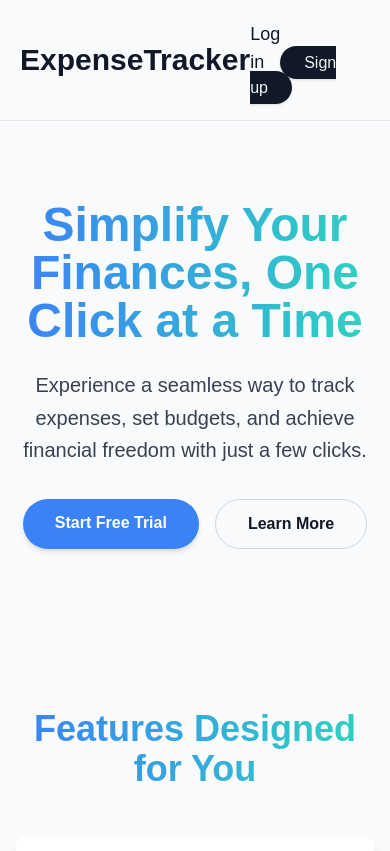
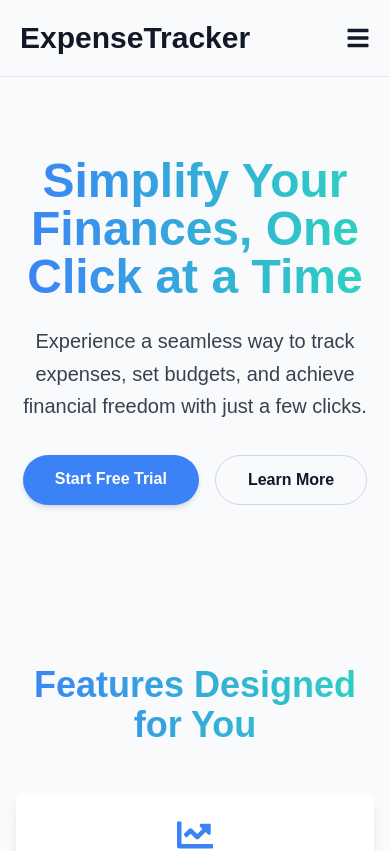
Before and after one commit to sameerkhansf/ExpenseTracker, a Next.js app: page / in a window 390 px wide. Shown: the top 851 px of the page. Built offline with nearby package versions, Linux system fonts and the light colour scheme.

Commit message:
chamged orientation of login and signup buttons

```diff
--- a/src/app/page.tsx
+++ b/src/app/page.tsx
@@ -1,21 +1,25 @@
 "use client";
 
 import Link from "next/link";
-import { FaChartLine, FaWallet, FaLock } from "react-icons/fa";
+import { FaChartLine, FaWallet, FaLock, FaBars, FaTimes } from "react-icons/fa";
 import { motion } from "framer-motion";
+import { useState } from "react";
 
 export default function Home() {
+  const [isMenuOpen, setIsMenuOpen] = useState(false);
+
   return (
     <div className="flex flex-col min-h-screen bg-gray-50 dark:bg-gray-900 text-gray-900 dark:text-gray-100">
       <header className="p-5 bg-transparent border-b border-gray-200 dark:border-gray-800">
-        <nav className="container mx-auto flex justify-between items-center">
+        <nav className="container mx-auto">
+          <div className="flex justify-between items-center">
             <Link
               href="/"
               className="text-3xl font-bold text-gray-900 dark:text-gray-100"
             >
               ExpenseTracker
             </Link>
-          <div className="space-x-4">
+            <div className="hidden md:flex space-x-4">
               <Link
                 href="/auth/login"
                 className="hover:text-gray-600 dark:hover:text-gray-300 text-lg"
@@ -29,6 +33,29 @@ export default function Home() {
                 Sign up
               </Link>
             </div>
+            <button
+              className="md:hidden text-gray-900 dark:text-gray-100"
+              onClick={() => setIsMenuOpen(!isMenuOpen)}
+            >
+              {isMenuOpen ? <FaTimes size={24} /> : <FaBars size={24} />}
+            </button>
+          </div>
+          {isMenuOpen && (
+            <div className="mt-4 flex flex-col space-y-4 md:hidden">
+              <Link
+                href="/auth/login"
+                className="hover:text-gray-600 dark:hover:text-gray-300 text-lg"
+              >
+                Log in
+              </Link>
+              <Link
+                href="/auth/signup"
+                className="bg-gray-900 text-gray-100 dark:bg-gray-100 dark:text-gray-900 px-6 py-2 rounded-full shadow hover:shadow-md transition-transform transform hover:scale-105 text-center"
+              >
+                Sign up
+              </Link>
+            </div>
+          )}
         </nav>
       </header>
 
```
Lines whose indentation alone changed are shown as unchanged.
